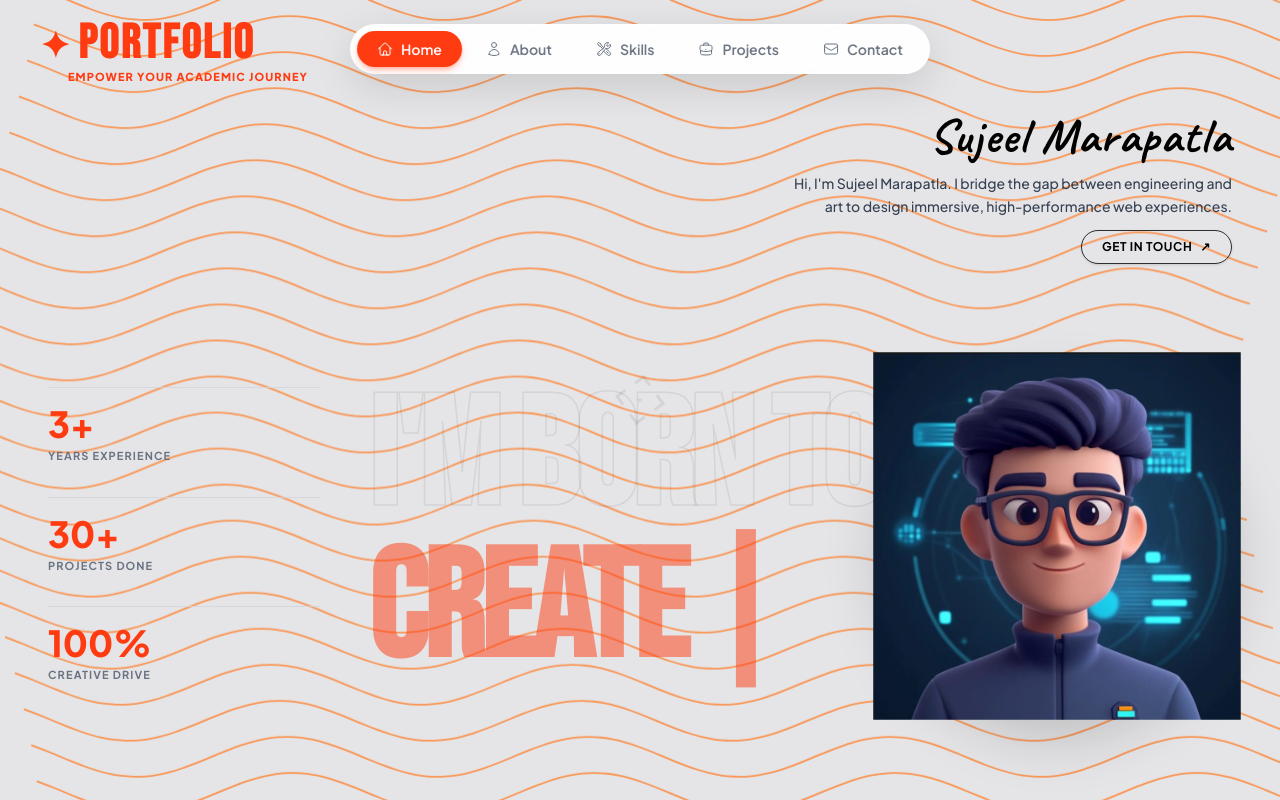
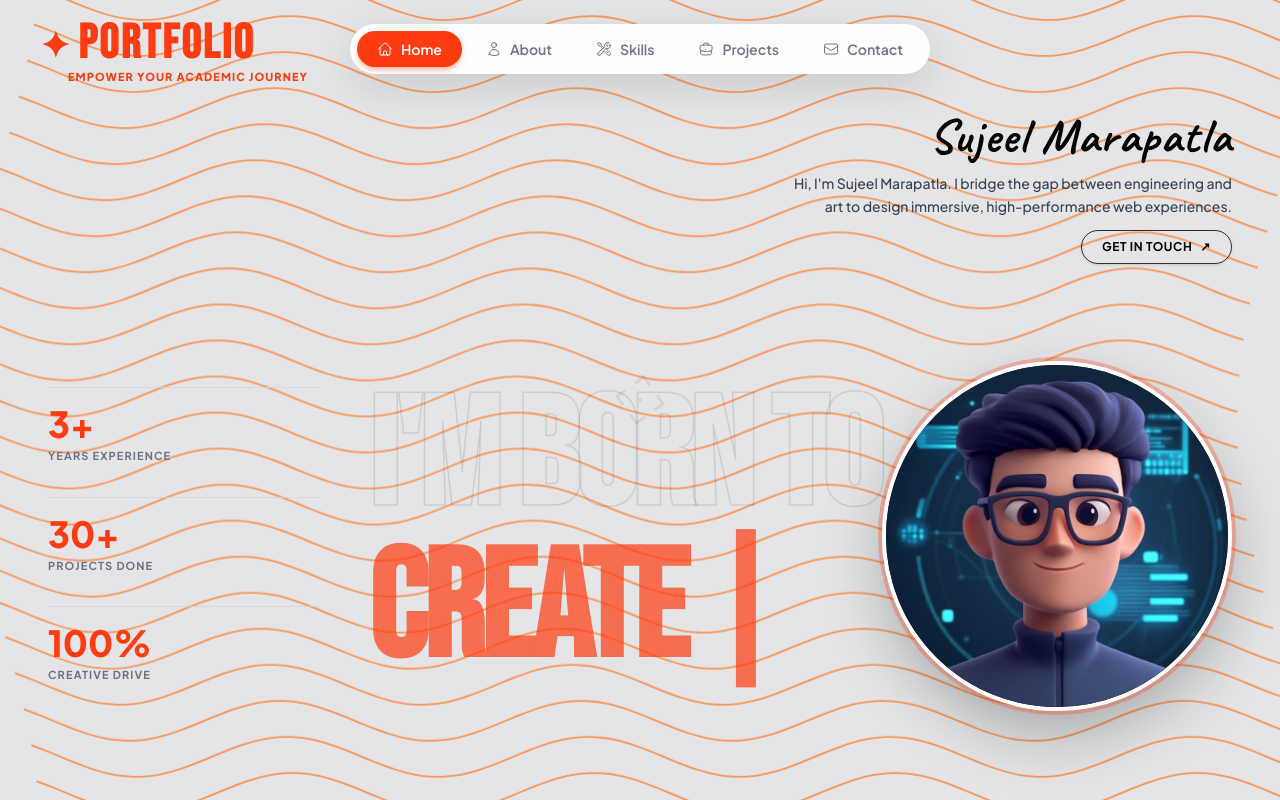
Before and after one commit to sujeelmarapatla-14AA/PortFolio, a Next.js app: page / in a window 1280 px wide. Shown: the top 800 px of the page. Built offline with nearby package versions, Linux system fonts and the light colour scheme; a web font is replaced by a local one.

Commit message:
Fix hero avatar circular frame styling

```diff
--- a/app/components/Hero.tsx
+++ b/app/components/Hero.tsx
@@ -84,12 +84,12 @@ export default function Hero() {
           </div>
         </div>
 
-        {/* Center & Right Visual: Text in Center/Left + Corner Positioned Avatar */}
+        {/* Center & Right Visual: Text in Center/Left + Corner Positioned Circular Avatar */}
         <div className="lg:col-span-9 relative flex items-center justify-end min-h-[420px] md:min-h-[480px]">
           {/* "I'M BORN TO CREATE |" Text positioned on the left/center */}
           <div
             aria-hidden="true"
-            className="absolute inset-0 flex flex-col justify-center items-start pl-2 md:pl-4 select-none pointer-events-none z-0 opacity-50"
+            className="absolute inset-0 flex flex-col justify-center items-start pl-2 md:pl-4 select-none pointer-events-none z-0 opacity-70"
           >
             <span className="font-condensed text-5xl sm:text-7xl md:text-8xl lg:text-[9.5rem] font-black tracking-tight text-outline-gray leading-none">
               I&apos;M BORN TO
@@ -99,8 +99,8 @@ export default function Hero() {
             </span>
           </div>
 
-          {/* Circular Avatar Container with Hover Thought Cloud Bubble */}
-          <div className="relative group ml-auto z-10">
+          {/* Perfect Circular Avatar Container with Hover Thought Cloud Bubble */}
+          <div className="relative group ml-auto z-10 cursor-target">
             {/* Thought Cloud Speech Bubble (Appears only on Avatar Hover) */}
             <div className="absolute -top-16 -left-10 md:-top-20 md:-left-16 z-30 opacity-0 group-hover:opacity-100 scale-75 group-hover:scale-100 -translate-y-2 group-hover:translate-y-0 transition-all duration-500 ease-out pointer-events-none select-none">
               <div className="relative bg-white text-black border-2 border-black/90 px-5 py-3 rounded-[24px] shadow-[0_20px_40px_rgba(0,0,0,0.18)] flex items-center gap-2.5 whitespace-nowrap">
@@ -118,19 +118,19 @@ export default function Hero() {
               </div>
             </div>
 
-            {/* Circular Avatar Frame */}
+            {/* Perfect Circle Avatar Frame */}
             <motion.div
               initial={{ opacity: 0, scale: 0.9 }}
               animate={{ opacity: 1, scale: 1 }}
               transition={{ duration: 0.8 }}
-              className="w-64 h-64 sm:w-72 sm:h-72 md:w-[320px] md:h-[320px] lg:w-[350px] lg:h-[350px] rounded-full overflow-hidden border-4 border-white/90 shadow-[0_25px_60px_rgba(0,0,0,0.18)] bg-gradient-to-b from-[#182333] via-[#0f1724] to-[#0a0f18]"
+              className="relative w-64 h-64 sm:w-72 sm:h-72 md:w-[320px] md:h-[320px] lg:w-[350px] lg:h-[350px] rounded-full overflow-hidden border-4 border-white shadow-[0_25px_60px_rgba(0,0,0,0.25)] ring-4 ring-[#ff3b11]/30 bg-gradient-to-b from-[#182333] via-[#0f1724] to-[#0a0f18]"
             >
               <Image
                 src="/hero-avatar.png"
                 alt={`${name} 3D Character Avatar`}
                 fill
                 priority
-                className="object-cover object-top scale-105 group-hover:scale-110 transition-transform duration-700"
+                className="object-cover object-top scale-105 group-hover:scale-110 transition-transform duration-700 rounded-full"
               />
             </motion.div>
           </div>
```
